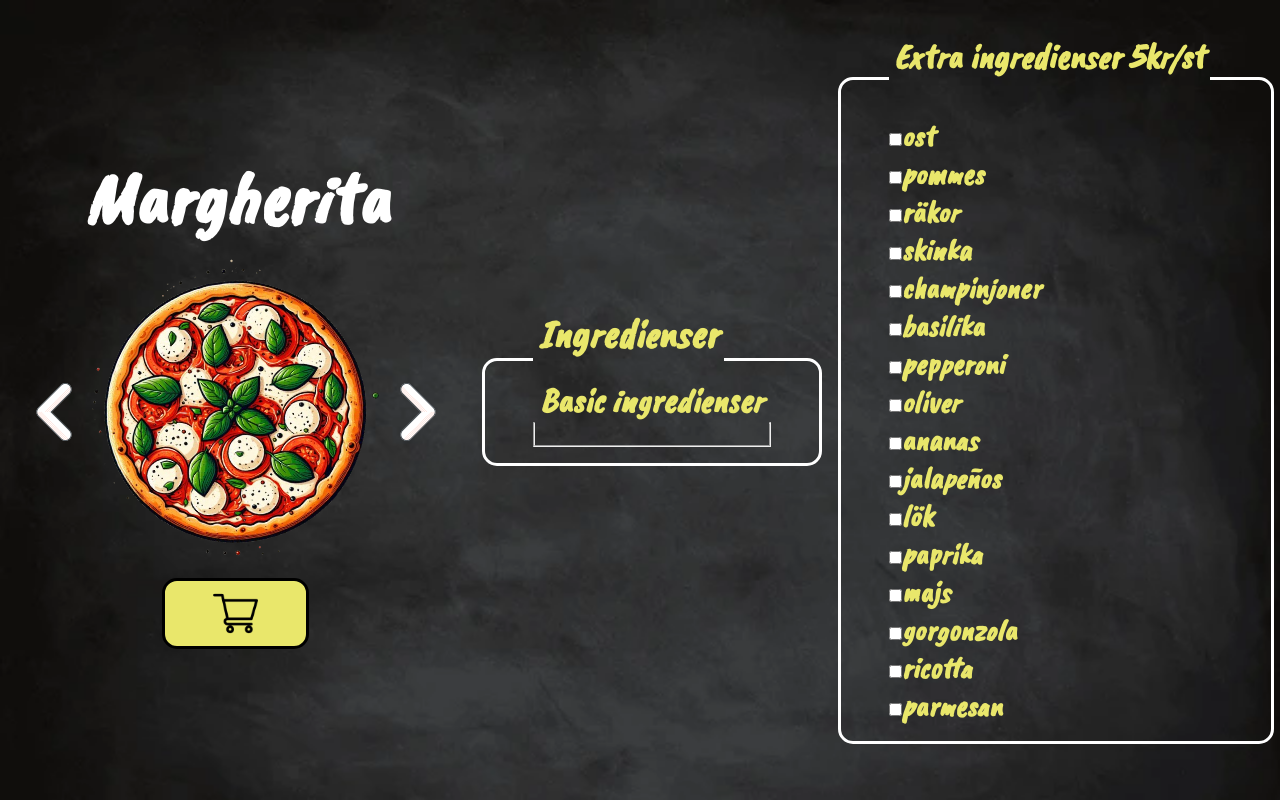
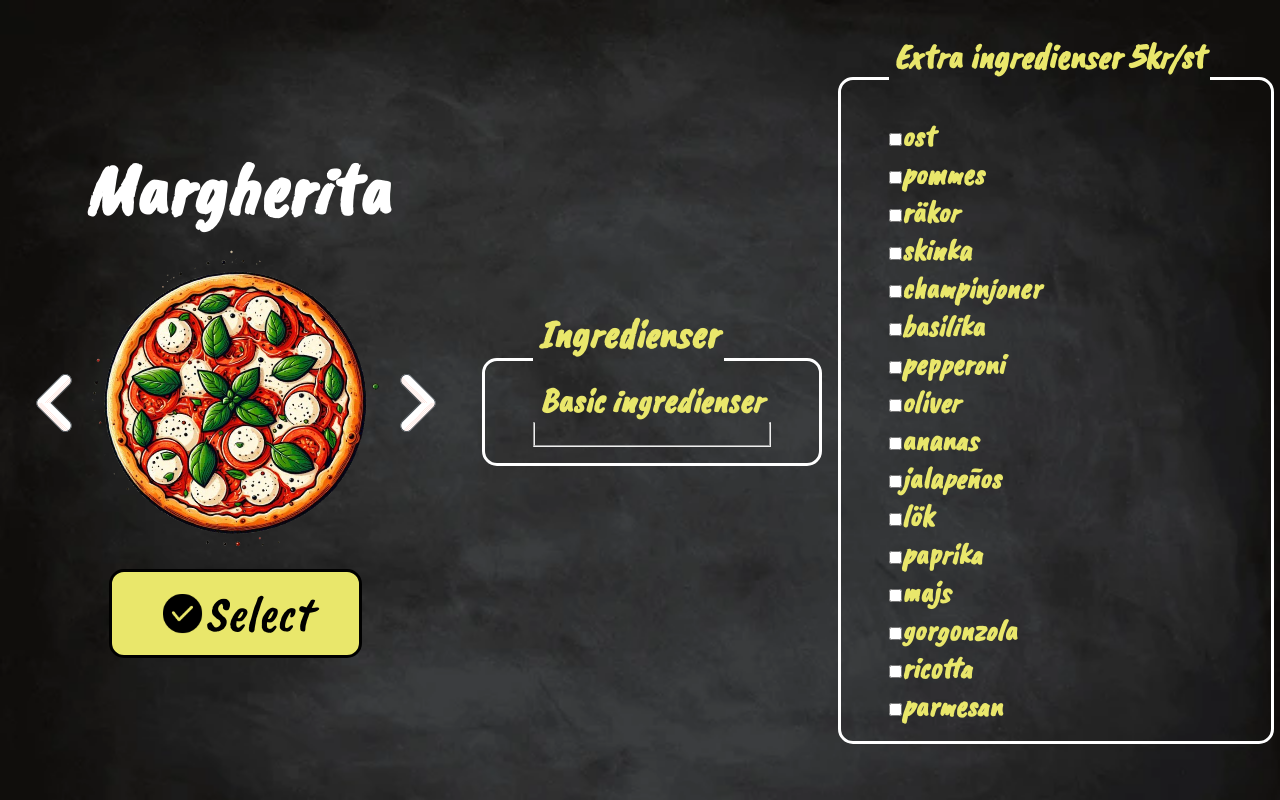
Before and after one commit to Ghayth-Sabeaallil/PizzaCal, a React (Vite) app: page / in a window 1280 px wide. Built offline with nearby package versions, Linux system fonts and the light colour scheme.

Commit message:
fix the first btn to select the pizza

```diff
--- a/src/Components/PizzaImgDiv/PizzaImgDiv.css
+++ b/src/Components/PizzaImgDiv/PizzaImgDiv.css
@@ -35,7 +35,7 @@
   justify-content: center;
   align-items: center;
 }
-.cart-btn {
+.select-btn {
   display: flex;
   justify-content: center;
   align-items: center;
@@ -45,4 +45,14 @@
   border: 3px solid black;
   background-color: rgb(233, 231, 107);
   border-radius: 15px;
+  -moz-user-select: -moz-none;
+  -khtml-user-select: none;
+  -webkit-user-select: none;
+  -o-user-select: none;
+  user-select: none;
+  color: black;
 }
+.select-btn:hover {
+  background-color: rgb(201, 199, 91);
+  color: white;
+}
--- a/src/Components/PizzaImgDiv/PizzaImgDiv.tsx
+++ b/src/Components/PizzaImgDiv/PizzaImgDiv.tsx
@@ -32,7 +32,7 @@ const PizzaImgDiv = ({ pizzaDB }: PizzaProp) => {
                 <img onClick={() => setId((count) => (count <= 5) ? count + 1 : 6)} src="../assets/img/right.png" alt="" />
             </div>
             <div className="containerBuy">
-                <div className="cart-btn" onClick={clickHandle}><img width="45px" height="45px" src="../assets/img/cart.png" alt="cart" /></div>
+                <div className="select-btn" onClick={clickHandle}><img width="45px" height="45px" src="../assets/img/checklist.png" alt="cart" />Select</div>
             </div>
         </div>
     </>)
```
Also changed, not shown: assets/img/checklist.png (added).
